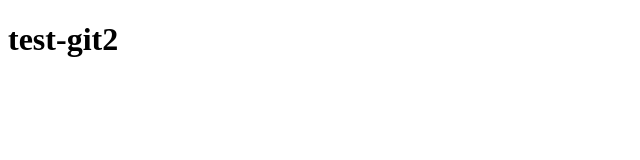
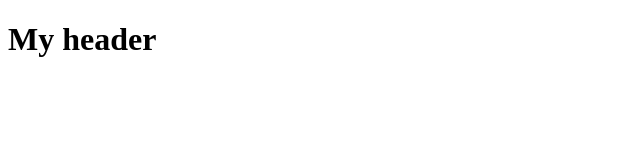
Before and after one commit to Zam707/test-git2, a plain HTML site: page index.html in a window 1280 px wide. Shown: the whole page, without its empty margins (0-640 px from the left). Drawn offline with Linux system fonts and the light colour scheme.

Commit message:
Develop header

```diff
--- a/index.html
+++ b/index.html
@@ -8,8 +8,11 @@
 </head>
 
 <body>
+    <header>
+        <h1>My header</h1>
+    </header>
     <script src="index.js"></script>
-    <h1>test-git2</h1>
+
 </body>
 
 </html>
```
